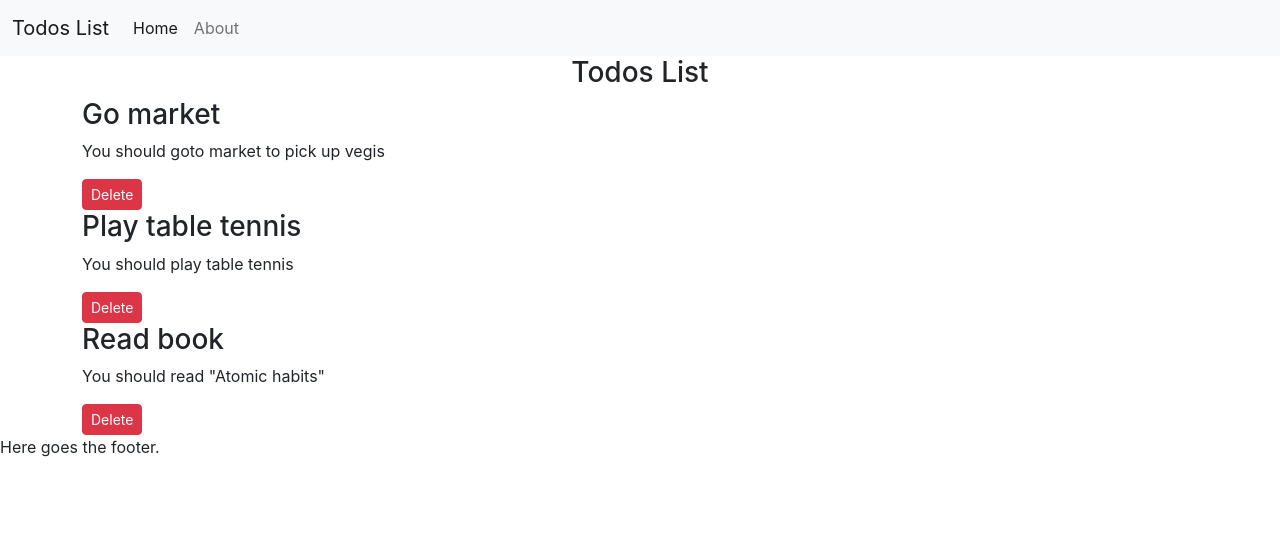
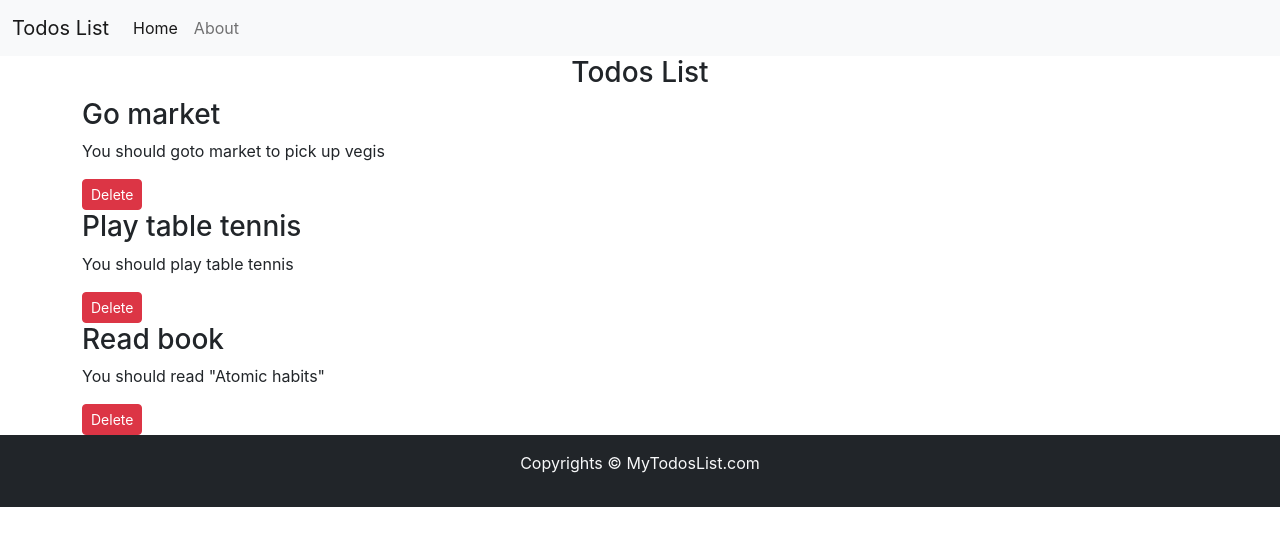
Before and after one commit to Sadam-PK/react-todo, a React (Create React App) app: page / in a window 1280 px wide. Shown: the top 546 px of the page. Built offline with nearby package versions, Linux system fonts and the light colour scheme.

Commit message:
footer updated.

```diff
--- a/src/MyComponents/Footer.js
+++ b/src/MyComponents/Footer.js
@@ -2,8 +2,10 @@
 
 export default function Footer() {
     return (
-        <div>
-            Here goes the footer.
-        </div>
+        <footer className="bg-dark text-light py-3">
+            <p className="text-center">
+                Copyrights &copy; MyTodosList.com
+            </p>
+        </footer>
     )
 }
```
